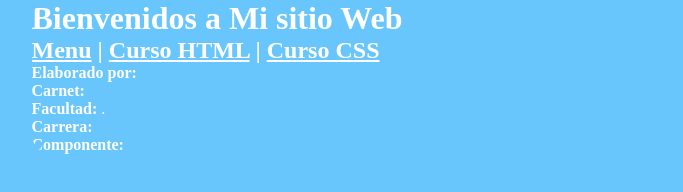
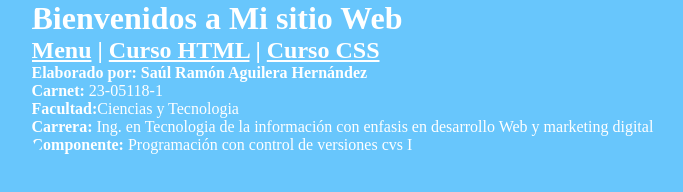
Before and after one commit to Escrapy/Proyecto-github, a plain HTML site: page index.html in a window 1280 px wide. Shown: the whole page, without its empty margins (28-711 px from the left). Drawn offline with Linux system fonts and the light colour scheme.

Commit message:
Modificación del contenido de index.html

```diff
--- a/index.html
+++ b/index.html
@@ -19,11 +19,11 @@
         <section id="contenido"
             <article>
                 <p>
-                    <span><b>Elaborado por:</b></span><br>
-                    <span><b>Carnet:</b> </span><br>
-                    <span><b>Facultad:</b> .</span><br>
-                    <span><b>Carrera:</b> </span><br>
-                    <span><b>Componente:</b> </span>
+                    <span><b>Elaborado por: Saúl Ramón Aguilera Hernández</b></span><br>
+                    <span><b>Carnet:</b> 23-05118-1</span><br>
+                    <span><b>Facultad:</b>Ciencias y Tecnologia</span><br>
+                    <span><b>Carrera:</b> Ing. en Tecnologia de la información con enfasis en desarrollo Web y marketing digital</span><br>
+                    <span><b>Componente:</b> Programación con control de versiones cvs I</span>
                 </p>
             </article>
         </section>
```
